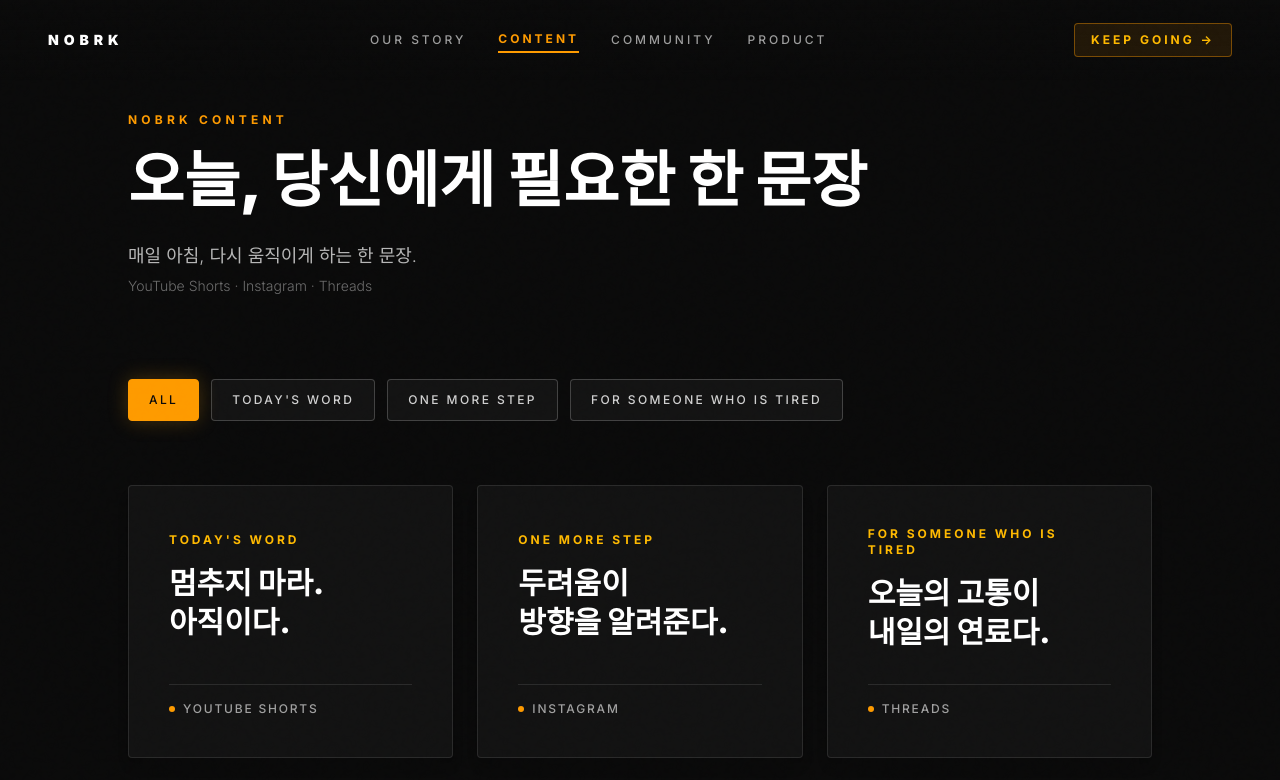
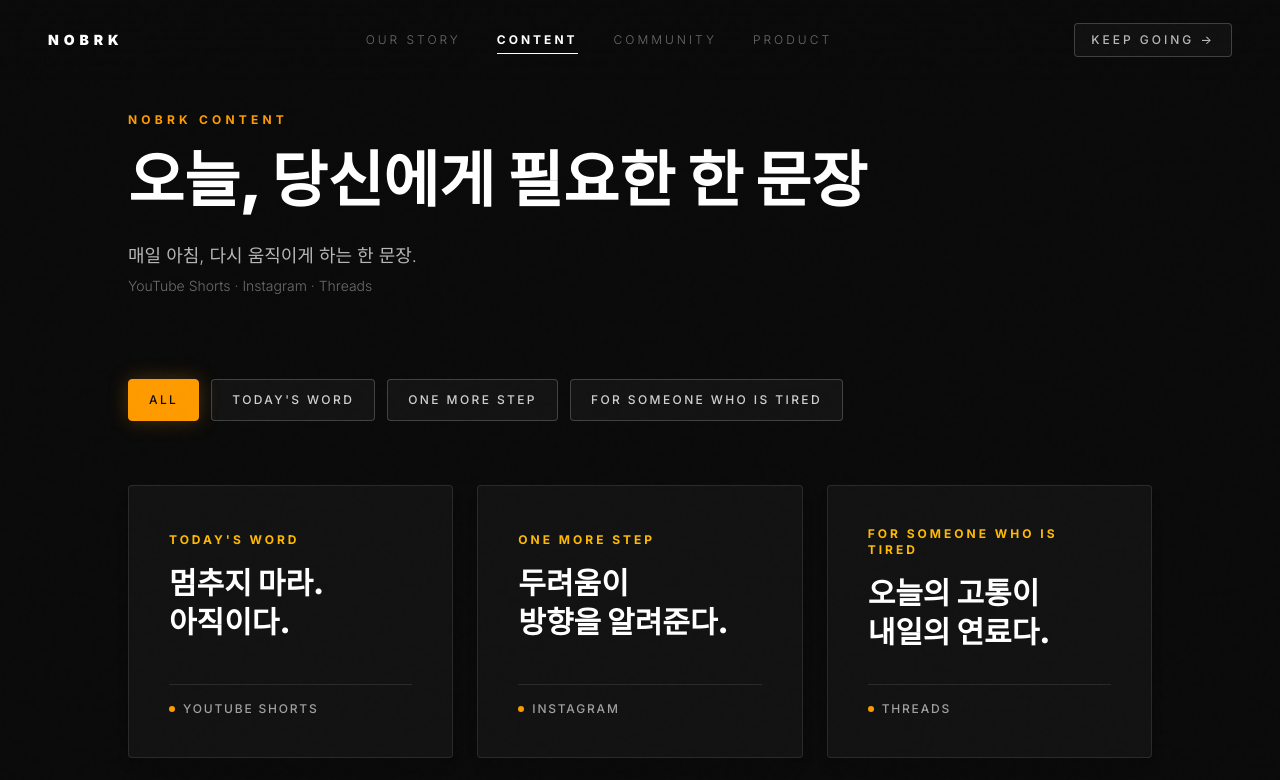
Before and after one commit to Hunter-klaus/nobrk-landing, a Next.js app: page /content in a window 1280 px wide. Shown: the top 780 px of the page. Built offline with nearby package versions, Linux system fonts and the light colour scheme; a web font is replaced by a local one.

Commit message:
refactor(ui): clean luxury monochrome navigation styling

```diff
--- a/components/layout/Navigation.tsx
+++ b/components/layout/Navigation.tsx
@@ -1,7 +1,6 @@
 'use client'
 
 import { useState, useEffect } from 'react'
-import Link from 'next/link'
 import { usePathname, useRouter } from 'next/navigation'
 import { motion, AnimatePresence } from 'framer-motion'
 
@@ -18,20 +17,17 @@ export default function Navigation() {
   const pathname = usePathname()
   const router = useRouter()
 
-  // Scroll detection for header background
   useEffect(() => {
     const onScroll = () => setScrolled(window.scrollY > 30)
     window.addEventListener('scroll', onScroll, { passive: true })
     return () => window.removeEventListener('scroll', onScroll)
   }, [])
 
-  // Always scroll to top on route change
   useEffect(() => {
     setMenuOpen(false)
     window.scrollTo(0, 0)
   }, [pathname])
 
-  // Prevent body scroll when mobile menu is open
   useEffect(() => {
     if (menuOpen) {
       document.body.style.overflow = 'hidden'
@@ -41,7 +37,6 @@ export default function Navigation() {
     return () => { document.body.style.overflow = '' }
   }, [menuOpen])
 
-  // Handle navigation click - if already on the page, smoothly scroll to top
   const handleNav = (href: string) => {
     setMenuOpen(false)
     if (pathname === href) {
@@ -56,8 +51,8 @@ export default function Navigation() {
       <motion.header
         className={`fixed top-0 left-0 right-0 z-50 transition-all duration-300 ${
           scrolled || menuOpen
-            ? 'bg-black/90 backdrop-blur-md border-b border-white/[0.08] shadow-lg'
-            : 'bg-gradient-to-b from-black/80 via-black/40 to-transparent'
+            ? 'bg-black/90 backdrop-blur-md border-b border-white/[0.06]'
+            : 'bg-gradient-to-b from-black/80 via-black/30 to-transparent'
         }`}
         initial={{ opacity: 0, y: -10 }}
         animate={{ opacity: 1, y: 0 }}
@@ -67,43 +62,50 @@ export default function Navigation() {
           {/* Logo */}
           <button
             onClick={() => handleNav('/')}
-            className="text-white font-black text-sm tracking-[0.35em] uppercase hover:text-amber-500 transition-colors duration-300 cursor-pointer"
+            className="text-white font-black text-sm tracking-[0.35em] uppercase hover:text-white/80 transition-colors duration-300 cursor-pointer"
             aria-label="NOBRK 메인으로"
           >
             NOBRK
           </button>
 
-          {/* Desktop nav */}
-          <nav className="hidden md:flex items-center gap-8" aria-label="메인 내비게이션">
+          {/* Desktop nav — 모던 미니멀 스타일 (Active: 크리스프 화이트 + 섬세한 언더라인) */}
+          <nav className="hidden md:flex items-center gap-9" aria-label="메인 내비게이션">
             {navItems.map((item) => {
               const isActive = pathname === item.href
               return (
                 <button
                   key={item.label}
                   onClick={() => handleNav(item.href)}
-                  className={`text-xs tracking-[0.25em] uppercase transition-all duration-300 cursor-pointer py-1 ${
+                  className={`relative text-xs tracking-[0.25em] uppercase transition-all duration-200 cursor-pointer py-1.5 ${
                     isActive
-                      ? 'text-amber-500 font-bold border-b-2 border-amber-500'
-                      : 'text-white/60 hover:text-white font-medium'
+                      ? 'text-white font-bold'
+                      : 'text-white/40 hover:text-white/90 font-light'
                   }`}
                 >
                   {item.label}
+                  {isActive && (
+                    <motion.div
+                      layoutId="activeNavIndicator"
+                      className="absolute bottom-0 left-0 right-0 h-[1.5px] bg-white"
+                      transition={{ type: 'spring', stiffness: 380, damping: 30 }}
+                    />
+                  )}
                 </button>
               )
             })}
           </nav>
 
-          {/* Desktop CTA */}
+          {/* Desktop CTA — 절제된 모노크롬 테두리 */}
           <div className="hidden md:block">
             <button
               onClick={() => handleNav('/community')}
-              className="text-xs tracking-[0.25em] uppercase text-amber-400 hover:text-amber-300 font-bold transition-colors duration-300 border border-amber-500/40 hover:border-amber-400 px-4 py-2 rounded-sm bg-amber-500/10 cursor-pointer"
+              className="text-xs tracking-[0.25em] uppercase text-white/70 hover:text-white font-medium transition-colors duration-300 border border-white/20 hover:border-white/50 px-4 py-2 rounded-sm bg-white/[0.03] cursor-pointer"
             >
               KEEP GOING →
             </button>
           </div>
 
-          {/* Mobile hamburger button */}
+          {/* Mobile hamburger */}
           <button
             className="md:hidden flex flex-col gap-[6px] p-2 cursor-pointer z-50"
             onClick={() => setMenuOpen(!menuOpen)}
@@ -111,18 +113,18 @@ export default function Navigation() {
             aria-expanded={menuOpen}
           >
             <motion.span
-              className="w-6 h-[2px] bg-white block"
-              animate={menuOpen ? { rotate: 45, y: 8 } : { rotate: 0, y: 0 }}
+              className="w-6 h-[1.5px] bg-white block"
+              animate={menuOpen ? { rotate: 45, y: 7.5 } : { rotate: 0, y: 0 }}
               transition={{ duration: 0.25 }}
             />
             <motion.span
-              className="w-6 h-[2px] bg-white block"
+              className="w-6 h-[1.5px] bg-white block"
               animate={menuOpen ? { opacity: 0 } : { opacity: 1 }}
               transition={{ duration: 0.25 }}
             />
             <motion.span
-              className="w-6 h-[2px] bg-white block"
-              animate={menuOpen ? { rotate: -45, y: -8 } : { rotate: 0, y: 0 }}
+              className="w-6 h-[1.5px] bg-white block"
+              animate={menuOpen ? { rotate: -45, y: -7.5 } : { rotate: 0, y: 0 }}
               transition={{ duration: 0.25 }}
             />
           </button>
@@ -147,12 +149,12 @@ export default function Navigation() {
                     key={item.label}
                     initial={{ opacity: 0, y: 20 }}
                     animate={{ opacity: 1, y: 0 }}
-                    transition={{ delay: i * 0.06 + 0.05 }}
+                    transition={{ delay: i * 0.05 + 0.05 }}
                   >
                     <button
                       onClick={() => handleNav(item.href)}
                       className={`text-2xl tracking-[0.3em] uppercase transition-colors duration-300 cursor-pointer ${
-                        isActive ? 'text-amber-500 font-bold' : 'text-white/70 hover:text-white font-light'
+                        isActive ? 'text-white font-bold border-b border-white pb-1' : 'text-white/40 hover:text-white font-light'
                       }`}
                     >
                       {item.label}
@@ -163,12 +165,12 @@ export default function Navigation() {
               <motion.div
                 initial={{ opacity: 0 }}
                 animate={{ opacity: 1 }}
-                transition={{ delay: 0.35 }}
-                className="mt-6"
+                transition={{ delay: 0.3 }}
+                className="mt-8"
               >
                 <button
                   onClick={() => handleNav('/community')}
-                  className="bg-amber-500 text-black font-bold text-sm tracking-[0.3em] uppercase px-8 py-3 rounded-sm cursor-pointer shadow-[0_0_20px_rgba(245,158,11,0.3)]"
+                  className="border border-white/30 text-white font-medium text-xs tracking-[0.3em] uppercase px-8 py-3 rounded-sm cursor-pointer hover:bg-white hover:text-black transition-colors duration-300"
                 >
                   KEEP GOING →
                 </button>
```
